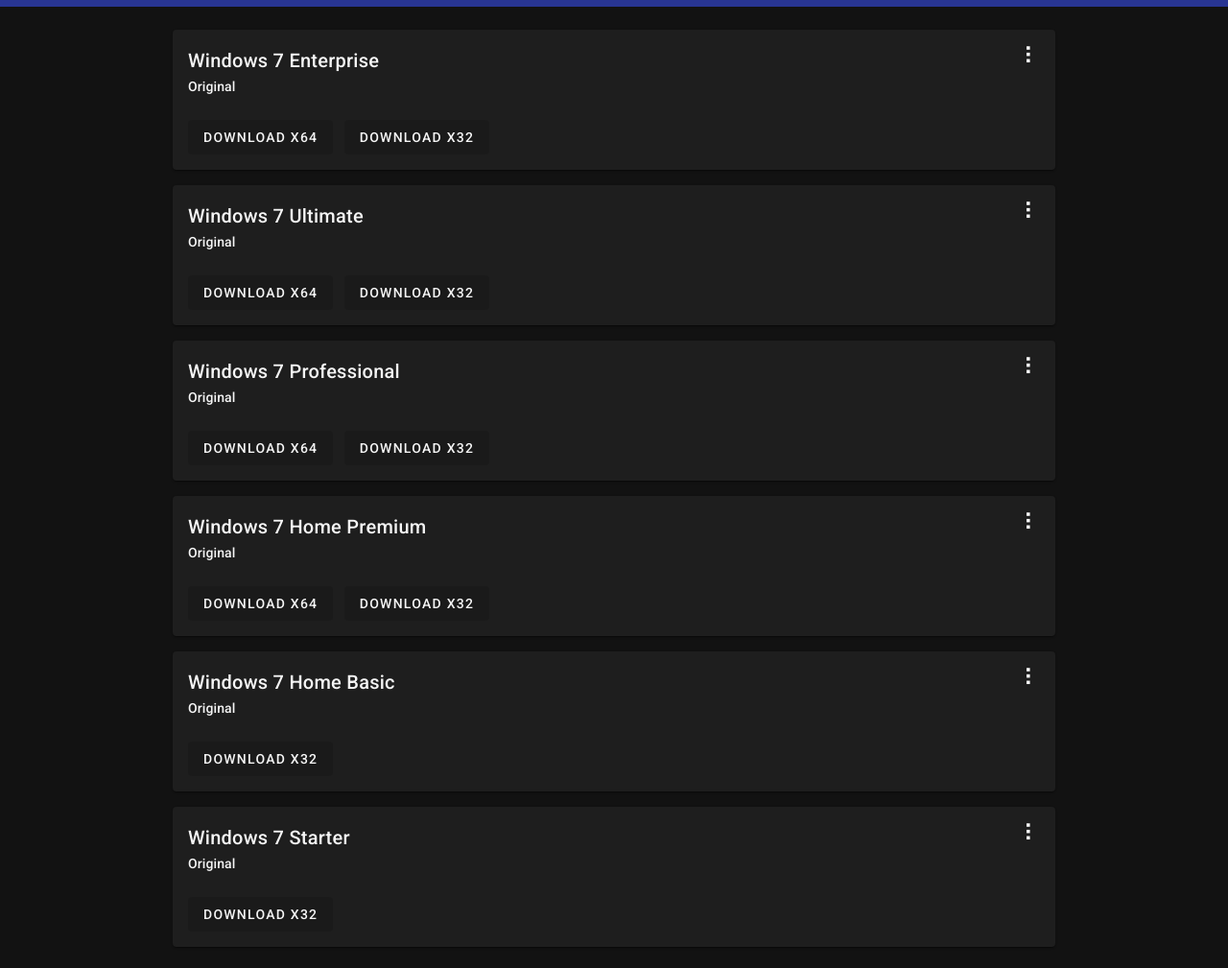
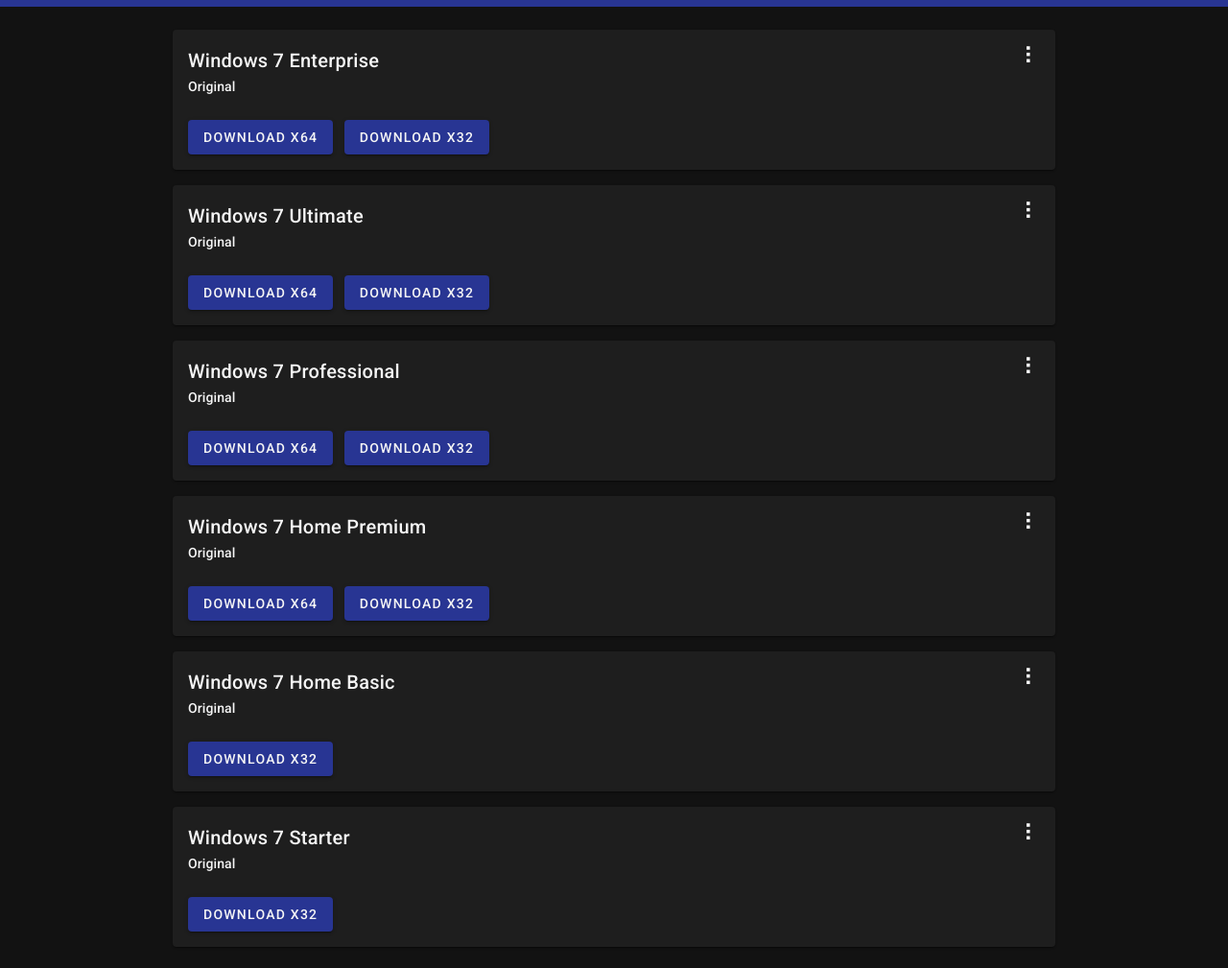
Before and after one commit to shirooo39/Get-Windows-ISO, a plain HTML site: page get/windows-7/original.html in a window 1280 px wide. Shown: the part 49-1058 px from the top of the page at 96% size. Drawn offline with Linux system fonts and the light colour scheme.

Commit message:
Updated Windows 7 Original links.

```diff
--- a/get/windows-7/original.html
+++ b/get/windows-7/original.html
@@ -1,10 +1,8 @@
 <!DOCTYPE html>
 <html lang="en">
     <head>
-        <!-- Required meta tags -->
         <meta charset="utf-8">
         <meta name="viewport" content="width=device-width, initial-scale=1">
-        <!-- Favicons -->
         <link rel="apple-touch-icon" sizes="180x180" href="../../dist/img/icons/apple-touch-icon.png">
         <link rel="icon" type="image/png" sizes="32x32" href="../../dist/img/icons/favicon-32x32.png">
         <link rel="icon" type="image/png" sizes="16x16" href="../../dist/img/icons/favicon-16x16.png">
@@ -16,13 +14,10 @@
         <meta name="msapplication-TileColor" content="#2b5797">
         <meta name="msapplication-config" content="../../dist/img/icons/browserconfig.xml">
         <meta name="theme-color" content="#ffffff">
-        <!-- Add Material font (Roboto) and Material icon as needed -->
         <link rel="preconnect" href="https://fonts.gstatic.com/">
         <link href="https://fonts.googleapis.com/css2?family=Roboto+Mono:wght@300;400;700&family=Roboto+Slab:wght@300;400;700&family=Roboto:ital,wght@0,300;0,400;0,500;0,700;1,300;1,400;1,500;1,700&display=swap" rel="stylesheet">
         <link href="../../dist/css/google/material-icons/material-icons.min.css" rel="stylesheet">
-        <!-- Material CSS -->
         <link href="../../dist/css/material/material.min.css" rel="stylesheet">
-        <!-- Optional Material CSS for Plugins -->
         <link href="../../dist/css/material/material-plugins.min.css" rel="stylesheet">
         <link rel="stylesheet" href="../../dist/css/waves/waves.min.css">
         <link rel="stylesheet" href="../../dist/css/style.css">
@@ -30,12 +25,9 @@
     </head>
     <body class="bg--body">
         <header>
-            <!---------------------------------------------------- Navbar ---------------------------------------------------->
             <nav class="navbar fixed-top navbar-dark bg--indigo-darken-3">
-                <!---------------------------------------------------- Mavbar Content ---------------------------------------------------->
                 <button aria-controls="navdrawerDefault" aria-expanded="false" aria-label="Toggle Navdrawer" class="navbar-toggler" data-target="#navdrawerDefault" data-toggle="navdrawer"><span class="navbar-toggler-icon"></span></button>
                 <span class="navbar-brand mr-auto">Windows 7</span>
-                <!---------------------------------------------------------------------------------------------------------------->
                 <div class="dropdown">
                     <span class="material-icons" id="dropdownMenuButton" role="button" data-toggle="dropdown" aria-haspopup="true" aria-expanded="false">
                         more_vert
@@ -45,8 +37,6 @@
                     </div>
                 </div>
             </nav>
-            <!---------------------------------------------------------------------------------------------------------------->
-            <!---------------------------------------------------- Navbar Hamburger Menu ---------------------------------------------------->
             <div aria-hidden="true" class="navdrawer" id="navdrawerDefault" tabindex="-1">
                 <div class="navdrawer-content">
                     <div class="navdrawer-header">
@@ -98,11 +88,9 @@
                     </nav>
                 </div>
             </div>
-            <!---------------------------------------------------------------------------------------------------------------->
         </header>
         <main>
             <div class="container">
-                <!-- Content here -->
                 <div class="row justify-content-center mt--custom mb-4">
                     <!---------------------------------------------------- Card 6 ---------------------------------------------------->
                     <div class="col-12 col-md-10 mb-3">
@@ -113,9 +101,8 @@
                                 </button>
                                 <h5 class="card-title text-light">Windows 7 Enterprise</h5>
                                 <h6 class="card-subtitle mb-2 text-light">Original</h6>
-                                <!--<p class="card-text text-light"></p>-->
-                                <a href="" target="_blank" class="btn disabled bg--indigo-darken-3 text-light">Download x64</a>
-                                <a href="" target="_blank" class="btn disabled bg--indigo-darken-3 text-light">Download x32</a>
+                                <a href="https://the-eye.eu/public/MSDN/Windows%207/en_windows_7_enterprise_x64_dvd_x15-70749.iso" target="_blank" class="btn btn-primary bg--indigo-darken-3 text-light">Download x64</a>
+                                <a href="https://the-eye.eu/public/MSDN/Windows%207/en_windows_7_enterprise_x86_dvd_x15-70745.iso" target="_blank" class="btn btn-primary bg--indigo-darken-3 text-light">Download x32</a>
                             </div>
                         </div>
                     </div>
@@ -124,7 +111,7 @@
                         <div class="modal-dialog modal-dialog-centered modal-dialog-scrollable modal-lg">
                             <div class="modal-content">
                                 <div class="modal-header">
-                                    <h5 class="modal-title" id="card1Label">Checksums</h5>
+                                    <h5 class="modal-title" id="card6Label">Checksums</h5>
                                     <button type="button" class="close" data-dismiss="modal" aria-label="Close">
                                         <span aria-hidden="true">&times;</span>
                                     </button>
@@ -159,9 +146,8 @@
                                 </button>
                                 <h5 class="card-title text-light">Windows 7 Ultimate</h5>
                                 <h6 class="card-subtitle mb-2 text-light">Original</h6>
-                                <!--<p class="card-text text-light"></p>-->
-                                <a href="" target="_blank" class="btn disabled bg--indigo-darken-3 text-light">Download x64</a>
-                                <a href="" target="_blank" class="btn disabled bg--indigo-darken-3 text-light">Download x32</a>
+                                <a href="https://the-eye.eu/public/MSDN/Windows%207/en_windows_7_ultimate_x64_dvd_x15-65922.iso" target="_blank" class="btn btn-primary bg--indigo-darken-3 text-light">Download x64</a>
+                                <a href="https://the-eye.eu/public/MSDN/Windows%207/en_windows_7_ultimate_x86_dvd_x15-65921.iso" target="_blank" class="btn btn-primary bg--indigo-darken-3 text-light">Download x32</a>
                             </div>
                         </div>
                     </div>
@@ -170,7 +156,7 @@
                         <div class="modal-dialog modal-dialog-centered modal-dialog-scrollable modal-lg">
                             <div class="modal-content">
                                 <div class="modal-header">
-                                    <h5 class="modal-title" id="card1Label">Checksums</h5>
+                                    <h5 class="modal-title" id="card5Label">Checksums</h5>
                                     <button type="button" class="close" data-dismiss="modal" aria-label="Close">
                                         <span aria-hidden="true">&times;</span>
                                     </button>
@@ -205,9 +191,8 @@
                                 </button>
                                 <h5 class="card-title text-light">Windows 7 Professional</h5>
                                 <h6 class="card-subtitle mb-2 text-light">Original</h6>
-                                <!--<p class="card-text text-light"></p>-->
-                                <a href="" target="_blank" class="btn disabled bg--indigo-darken-3 text-light">Download x64</a>
-                                <a href="" target="_blank" class="btn disabled bg--indigo-darken-3 text-light">Download x32</a>
+                                <a href="https://the-eye.eu/public/MSDN/Windows%207/en_windows_7_professional_x64_dvd_x15-65805.iso" target="_blank" class="btn btn-primary bg--indigo-darken-3 text-light">Download x64</a>
+                                <a href="https://the-eye.eu/public/MSDN/Windows%207/en_windows_7_professional_x86_dvd_x15-65804.iso" target="_blank" class="btn btn-primary bg--indigo-darken-3 text-light">Download x32</a>
                             </div>
                         </div>
                     </div>
@@ -216,7 +201,7 @@
                         <div class="modal-dialog modal-dialog-centered modal-dialog-scrollable modal-lg">
                             <div class="modal-content">
                                 <div class="modal-header">
-                                    <h5 class="modal-title" id="card1Label">Checksums</h5>
+                                    <h5 class="modal-title" id="card4Label">Checksums</h5>
                                     <button type="button" class="close" data-dismiss="modal" aria-label="Close">
                                         <span aria-hidden="true">&times;</span>
                                     </button>
@@ -251,9 +236,8 @@
                                 </button>
                                 <h5 class="card-title text-light">Windows 7 Home Premium</h5>
                                 <h6 class="card-subtitle mb-2 text-light">Original</h6>
-                                <!--<p class="card-text text-light"></p>-->
-                                <a href="" target="_blank" class="btn disabled bg--indigo-darken-3 text-light">Download x64</a>
-                                <a href="" target="_blank" class="btn disabled bg--indigo-darken-3 text-light">Download x32</a>
+                                <a href="https://the-eye.eu/public/MSDN/Windows%207/en_windows_7_home_premium_x64_dvd_x15-65733.iso" target="_blank" class="btn btn-primary bg--indigo-darken-3 text-light">Download x64</a>
+                                <a href="https://the-eye.eu/public/MSDN/Windows%207/en_windows_7_home_premium_x86_dvd_x15-65732.iso" target="_blank" class="btn btn-primary bg--indigo-darken-3 text-light">Download x32</a>
                             </div>
                         </div>
                     </div>
@@ -262,7 +246,7 @@
                         <div class="modal-dialog modal-dialog-centered modal-dialog-scrollable modal-lg">
                             <div class="modal-content">
                                 <div class="modal-header">
-                                    <h5 class="modal-title" id="card1Label">Checksums</h5>
+                                    <h5 class="modal-title" id="card3Label">Checksums</h5>
                                     <button type="button" class="close" data-dismiss="modal" aria-label="Close">
                                         <span aria-hidden="true">&times;</span>
                                     </button>
@@ -297,8 +281,7 @@
                                 </button>
                                 <h5 class="card-title text-light">Windows 7 Home Basic</h5>
                                 <h6 class="card-subtitle mb-2 text-light">Original</h6>
-                                <!--<p class="card-text text-light"></p>-->
-                                <a href="" target="_blank" class="btn disabled bg--indigo-darken-3 text-light">Download x32</a>
+                                <a href="https://the-eye.eu/public/MSDN/Windows%207/en_windows_7_home_basic_x86_dvd_x15-65654.iso" target="_blank" class="btn btn-primary bg--indigo-darken-3 text-light">Download x32</a>
                             </div>
                         </div>
                     </div>
@@ -307,7 +290,7 @@
                         <div class="modal-dialog modal-dialog-centered modal-dialog-scrollable modal-lg">
                             <div class="modal-content">
                                 <div class="modal-header">
-                                    <h5 class="modal-title" id="card1Label">Checksums</h5>
+                                    <h5 class="modal-title" id="card2Label">Checksums</h5>
                                     <button type="button" class="close" data-dismiss="modal" aria-label="Close">
                                         <span aria-hidden="true">&times;</span>
                                     </button>
@@ -335,8 +318,7 @@
                                 </button>
                                 <h5 class="card-title text-light">Windows 7 Starter</h5>
                                 <h6 class="card-subtitle mb-2 text-light">Original</h6>
-                                <!--<p class="card-text text-light"></p>-->
-                                <a href="" target="_blank" class="btn disabled bg--indigo-darken-3 text-light">Download x32</a>
+                                <a href="https://the-eye.eu/public/MSDN/Windows%207/en_windows_7_starter_x86_dvd_x15-68956.iso" target="_blank" class="btn btn-primary bg--indigo-darken-3 text-light">Download x32</a>
                             </div>
                         </div>
                     </div>
@@ -369,12 +351,10 @@
         </main>
         <footer>
         </footer>
-        <!-- jQuery, Bootstrap Bundle (includes Popper) and Material -->
         <script src="../../dist/js/jquery/3.5.1/jquery.slim.min.js"></script>
         <script src="../../dist/js/bootstrap/4.6.0/bootstrap.bundle.min.js"></script>
         <script src="../../dist/js/material/material.min.js"></script>
         <script src="../../dist/js/waves/waves.min.js"></script>
-        <!-- Attach waves (ripple) to a DOM object -->
         <script src="../../dist/js/javascript.js"></script>
     </body>
 </html>
```
